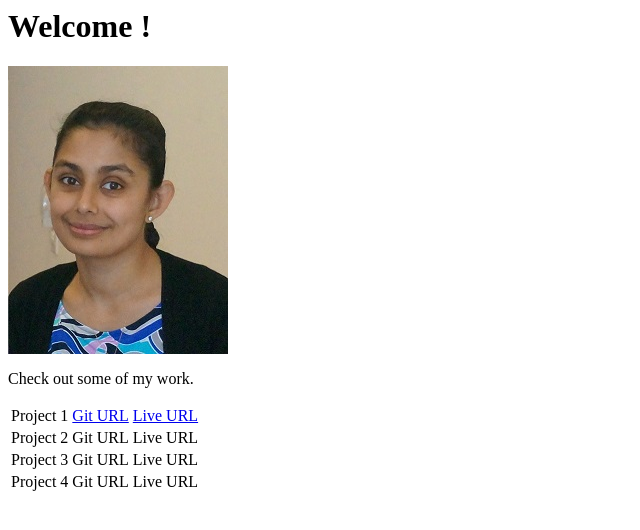
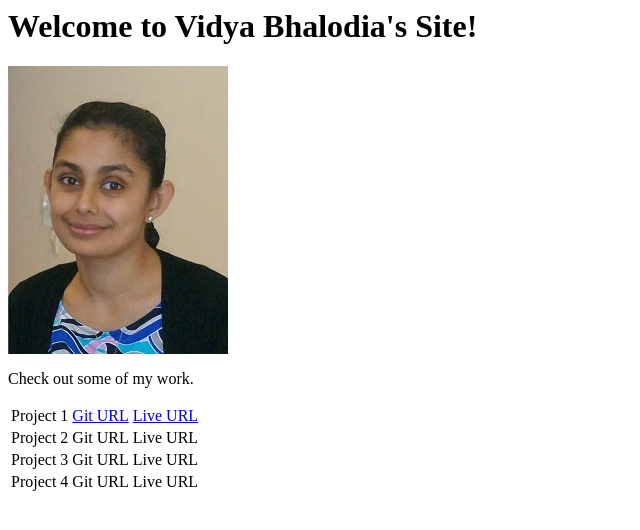
Before and after one commit to VidyaBhalodia/P1, a plain HTML site: page index.html in a window 1280 px wide. Shown: the whole page, without its empty margins (0-640 px from the left). Drawn offline with Linux system fonts and the light colour scheme.

Commit message:
Update index.html

```diff
--- a/index.html
+++ b/index.html
@@ -4,7 +4,7 @@
 </head>
 
 <body>
-<h1> Welcome !</h1>
+<h1> Welcome to Vidya Bhalodia's Site!</h1>
 <img src = "images/Vidya1.jpg">
 
 <p> Check out some of my work. </p>
```
